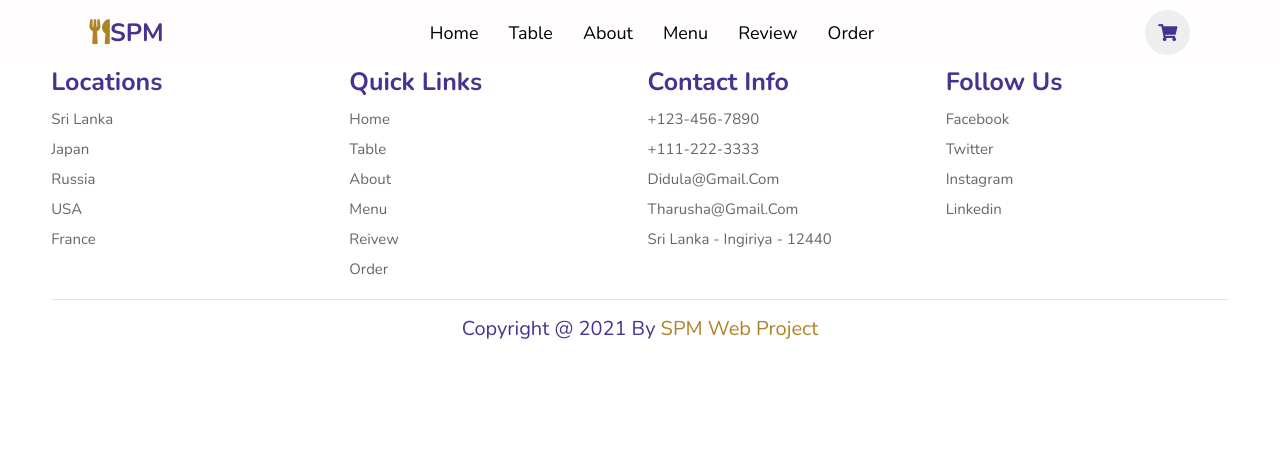
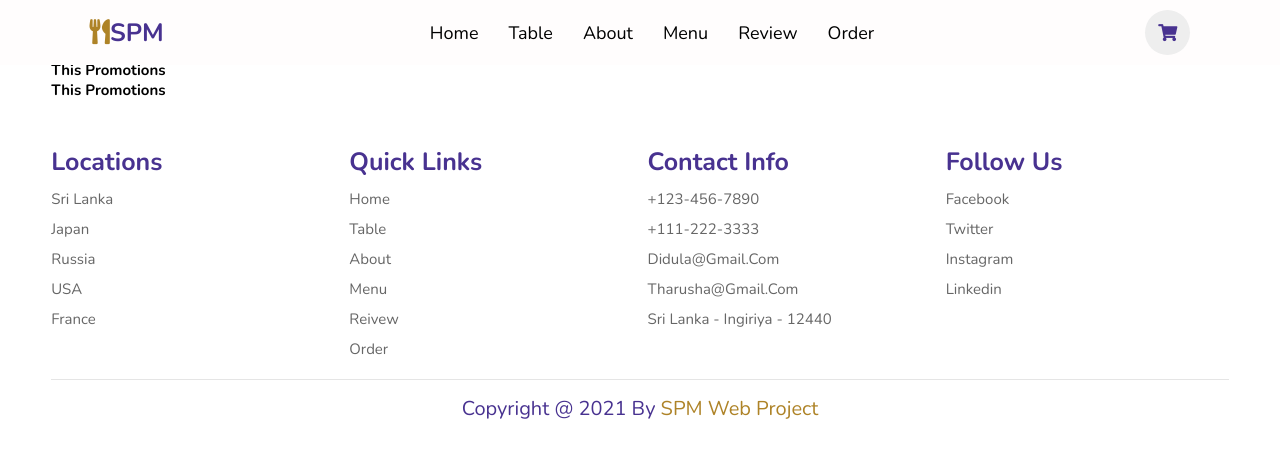
Before and after one commit to CodeKillersAF/SPM-Frontend, a React (Create React App) app: page /offer in a window 1280 px wide. Shown: the top 458 px of the page. Built offline with nearby package versions, Linux system fonts and the light colour scheme.

Commit message:
inital commit

```diff
--- a/src/App.js
+++ b/src/App.js
@@ -8,6 +8,7 @@ import FoodMenu from "./components/foodMenu/FoodMenu";
 
 import Home from "./pages/home/Home";
 import Table from "./pages/table/Table";
+import Promotion from "./pages/promotion/Promotion";
 
 function App() {
   return (
@@ -20,6 +21,7 @@ function App() {
                 <Route path="/" component={Home} exact />
                 <Route path="/menu" component={FoodMenu} />
                 <Route path="/table" component={Table} />
+                <Route path="/offer" component={Promotion} />
             </Switch>
           </section>
 
--- a/src/components/navbar/Navbar.js
+++ b/src/components/navbar/Navbar.js
@@ -14,7 +14,7 @@ function Navbar() {
                  <Link to="/table">Table</Link>
                  <Link to="/about">About</Link>
                  <Link to="/menu">Menu</Link>
-                 <Link to="/review">Review</Link>
+                 <Link to="/offer">Review</Link>
                  <Link to="/order">Order</Link>
              </div>
 
--- /dev/null
+++ b/src/pages/promotion/Promotion.js
@@ -0,0 +1,15 @@
+import React from "react";
+
+export default function Promotion(){
+    return (
+        <div>
+            <h1>This Promotions</h1>
+            <h1>This Promotions</h1>
+
+            <h1>This Promotions</h1>
+
+            <h1>This Promotions</h1>
+
+        </div>
+    )
+}
```
